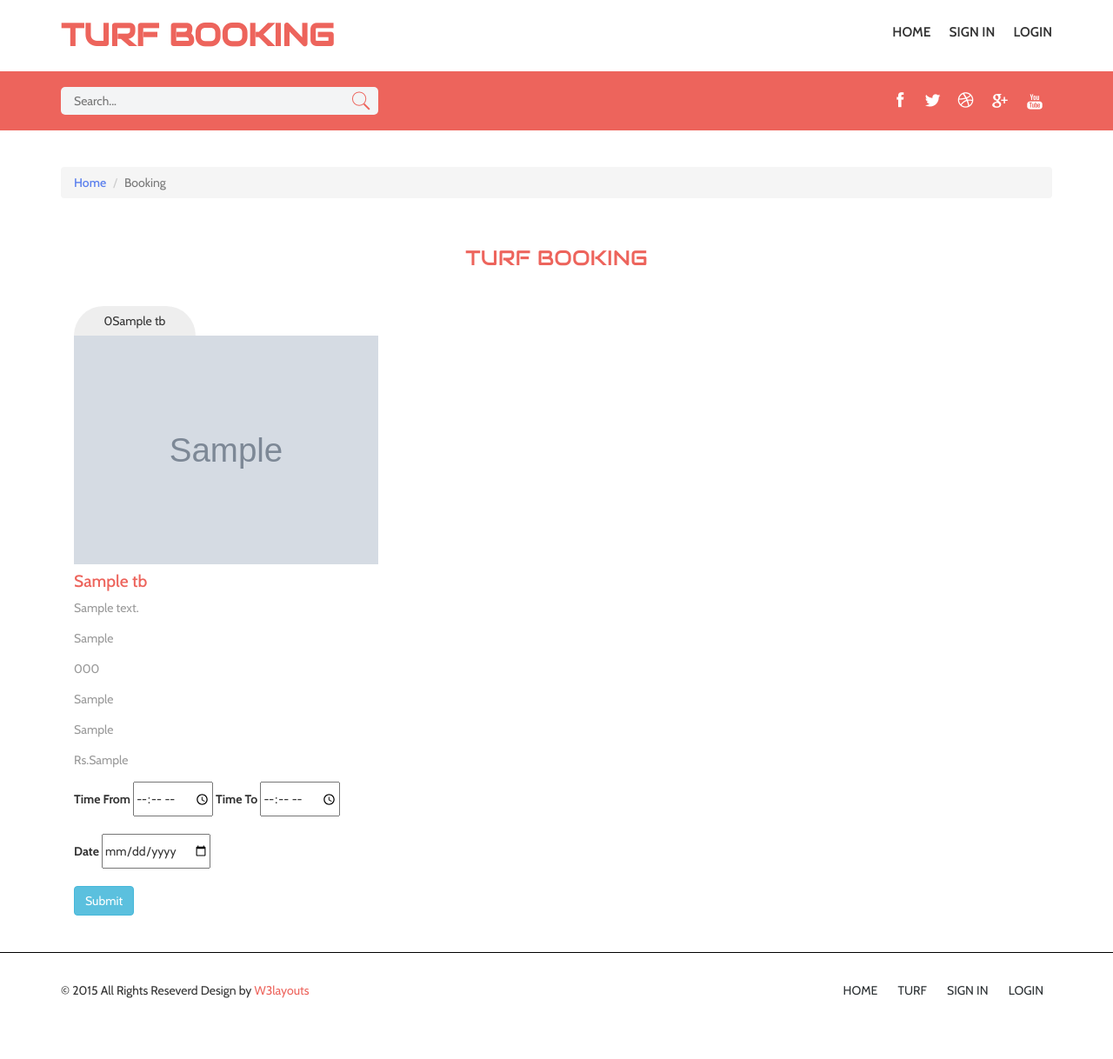
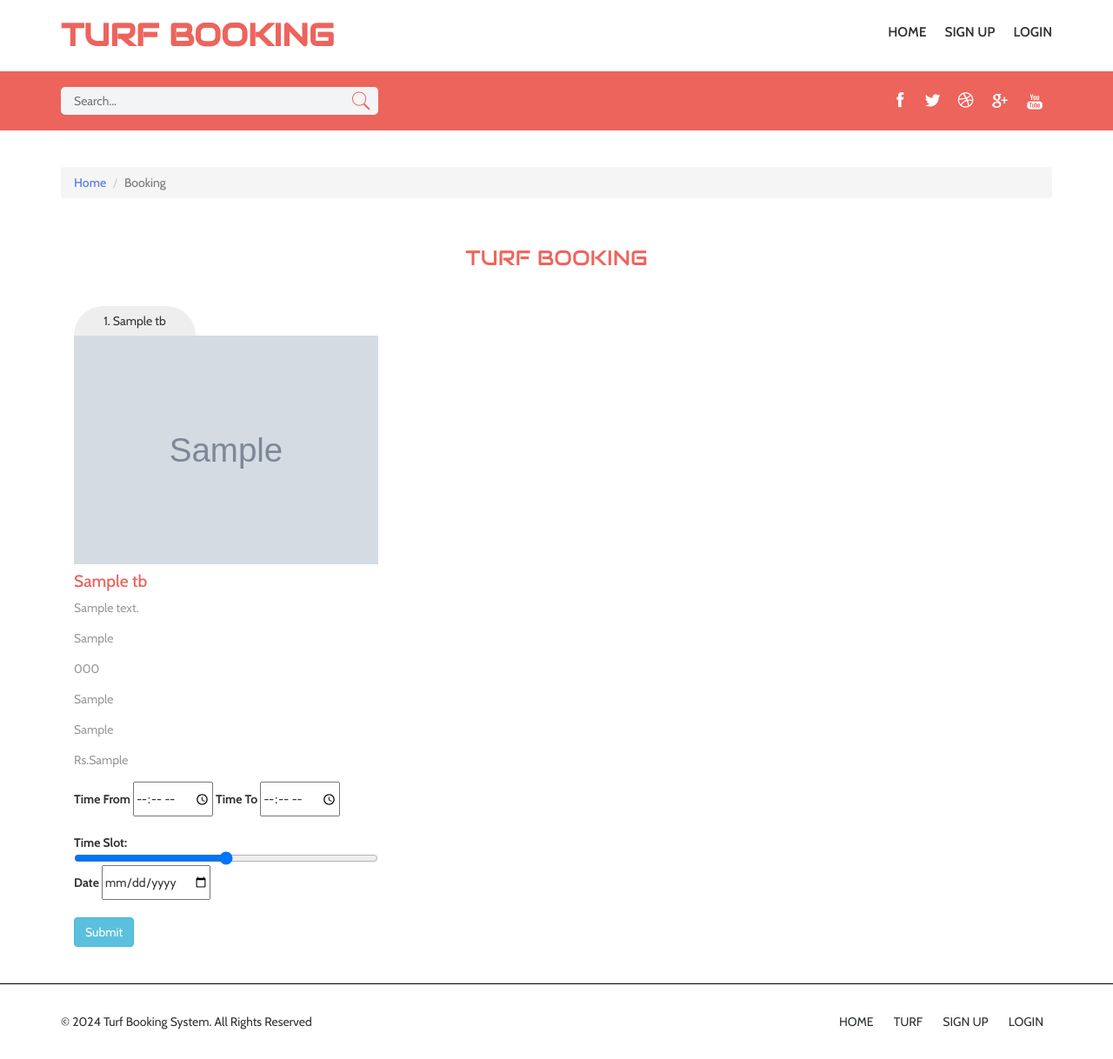
Before and after one commit to thejasreerajup/Turf-Booking-System, a Django app: page /turf_details/?tid=1 in a window 1280 px wide. Shown: the whole page at 87% size. Before the commit the page ends 1148 px from the top, so only its background shows below. Run offline with Django 3.2, Linux system fonts and the light colour scheme; tables that the repository leaves empty hold one stand-in row (values such as "Sample post"); grey boxes marked "Sample" are stand-in pictures; some libraries are stand-ins or nearby versions; some web fonts are replaced.

Commit message:
register_time_added

```diff
--- a/template/bookingform.html
+++ b/template/bookingform.html
@@ -26,12 +26,17 @@ License URL: http://creativecommons.org/licenses/by/3.0/
 		<script type="text/javascript" src="/static/js/jquery.min.js"></script>
 	<!-- js -->
 </head>
+<script>
+	function updatePrice(time) {
+		console.log("Changed");
+	}
+</script>
 <body>
 <!-- header -->
 <div class="header">
 	 <div class="container">
 		 <div class="logo">
-			   <h1><a href="index.html">TURF BOOKING</a></h1>
+			   <h1><a href="/">TURF BOOKING</a></h1>
 		 </div>
 		 <div class="top-menu">
 			 <span class="menu"></span>
@@ -41,10 +46,10 @@ License URL: http://creativecommons.org/licenses/by/3.0/
 				 <!-- <li><a href="/error/">TRAINING</a></li> -->
 
 
-				 <li><a href="/contact/">SIGN IN</a></li>
 				 {% if request.session.id %}
-				 <li><a href="/logout/">LOGOUT</a></li>
-				 {% else %}
+				  <li><a href="/logout/">LOGOUT</a></li>
+				  {% else %}
+				  <li><a href="/contact/">SIGN UP</a></li>
 				 <li><a href="/login/">LOGIN</a></li>
 				 {% endif %}
 			 </ul>
@@ -84,7 +89,7 @@ License URL: http://creativecommons.org/licenses/by/3.0/
 <!-- //header -->
 <div class="container">
 		 <ol class="breadcrumb">
-		  <li><a href="/index/">Home</a></li>
+		  <li><a href="/">Home</a></li>
 		  <li class="active">Booking</li>
 		 </ol>
 </div>
@@ -113,7 +118,7 @@ License URL: http://creativecommons.org/licenses/by/3.0/
 
 		 			 <div class="col-md-4 event-grid-sec">
 				 <div class="event-time text-center">
-					 <p>0{{x.tname}}</p>
+					 <p>{{x.id}}. {{x.tname}}</p>
 				 </div>
 				 <div class="event-grid_pic">
 					 <img src="{{x.image.url}}" alt=""/>
@@ -129,9 +134,19 @@ License URL: http://creativecommons.org/licenses/by/3.0/
 			 	{% csrf_token %}
 			 			<input type="hidden" value="{{x.id}}" name="turfid">
 			 			<label>Time From</label>
-						<input type="time" name="timefrom" placeholder="Time From" required=" "/>
+						<input type="time" name="timefrom" required/>
 						<label>Time To</label>
-						<input type="time" name="timeto" placeholder="Time To" required=" "/><br><br>
+						<input type="time" name="timeto" required/><br><br>
+						<label for="timeslot">Time Slot: </label>
+						<input type="range" min="18" max="24" onchange="updatePrice(this.value)">
+						<!-- <select name="timeslot">
+							<option value="1">18:00 - 19:00</option>
+							<option value="2">19:00 - 20:00</option>
+							<option value="3">20:00 - 21:00</option>
+							<option value="4">21:00 - 22:00</option>
+							<option value="5">22:00 - 23:00</option>
+							<option value="6">23:00 - 00:00</option>
+						</select><br><br> -->
 						<label>Date</label>
 						<input type="date" name="date" placeholder="Date" required=" "/><br><br>
 						<button type="submit" class="btn btn-info">Submit</button>
@@ -158,7 +173,8 @@ License URL: http://creativecommons.org/licenses/by/3.0/
 <div class="footer">
 	 <div class="container">
 		 <div class="copywrite">
-			 <p>© 2015 All Rights Reseverd Design by <a href="http://w3layouts.com/">W3layouts</a> </p>
+			 <p>&copy; 2024 Turf Booking System. All Rights
+Reserved</p>
 		 </div>
 		 <div class="footer-menu">
 			 <ul>
@@ -167,10 +183,10 @@ License URL: http://creativecommons.org/licenses/by/3.0/
 				 <!-- <li><a href="index.html">TRAINING</a></li> -->
 
 				 <li><a href="/turf/">TURF</a></li>
-				 <li><a href="/CONTACT/">SIGN IN</a></li>
 				 {% if request.session.id %}
 				 <li><a href="/logout/">LOGOUT</a></li>
 				 {% else %}
+				 <li><a href="/CONTACT/">SIGN UP</a></li>
 				 <li><a href="/login/">LOGIN</a></li>
 				 {% endif %}
 			 </ul>
```
